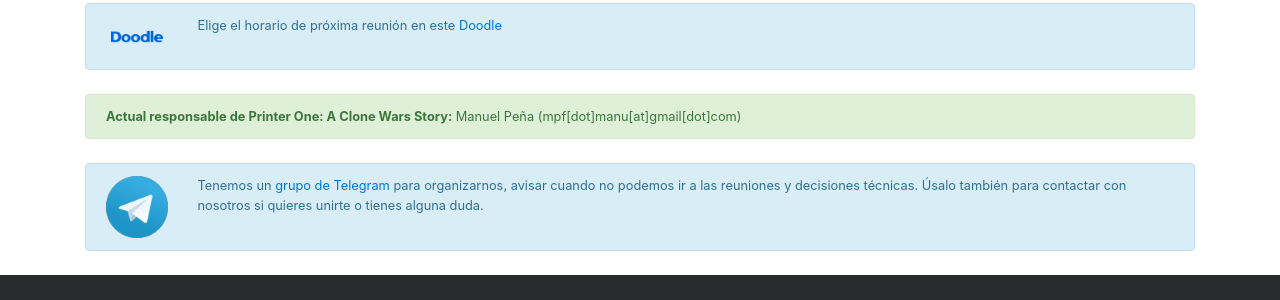
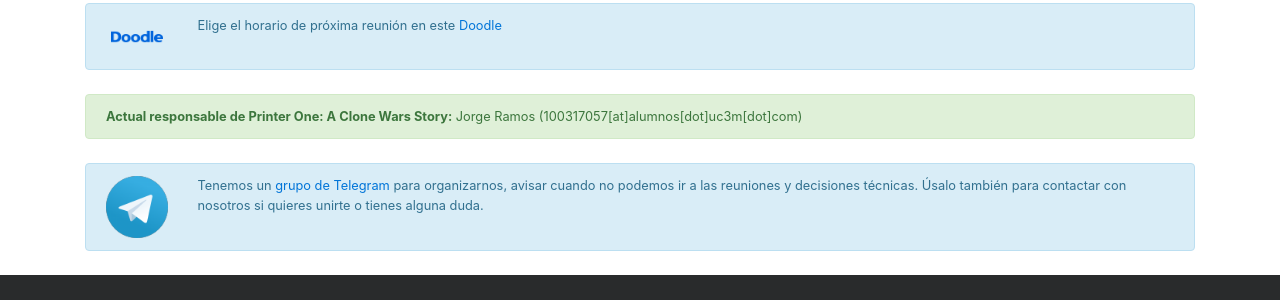
Before and after one commit to asrob-uc3m/asrob-uc3m.github.io, a Jekyll site: the page built from _workgroups/2017-05-28-printer-one.markdown, in a window 1280 px wide and 900 px high, scrolled down 1019 px. Shown: the part 494-794 px from the top of the window. Built offline with Jekyll 4.4.1, drawn with Linux system fonts in a browser that asks for light colours.

Commit message:
Update 2017-05-28-printer-one.markdown

```diff
--- a/_workgroups/2017-05-28-printer-one.markdown
+++ b/_workgroups/2017-05-28-printer-one.markdown
@@ -4,8 +4,8 @@ description: "Impresoras 3D. Olor a pl\xE1stico derretido y laca. <br> Somos un
   \ de estudiantes de la Universidad Carlos III de Madrid interesados en el mundo\
   \ de la impresi\xF3n 3D."
 layout: workgroup
-manager: "Manuel Pe\xF1a"
-manager_email: mpf[dot]manu[at]gmail[dot]com
+manager: "Jorge Ramos"
+manager_email: 100317057[at]alumnos[dot]uc3m[dot]com
 name: Printer One&#58; A Clone Wars Story
 next_meeting: Lunes, 24/09/2018 de 18:00 a 21:00 en 1.0.B06
 next_meeting_doodle: https://doodle.com/poll/5ss8urebaschibir
```
